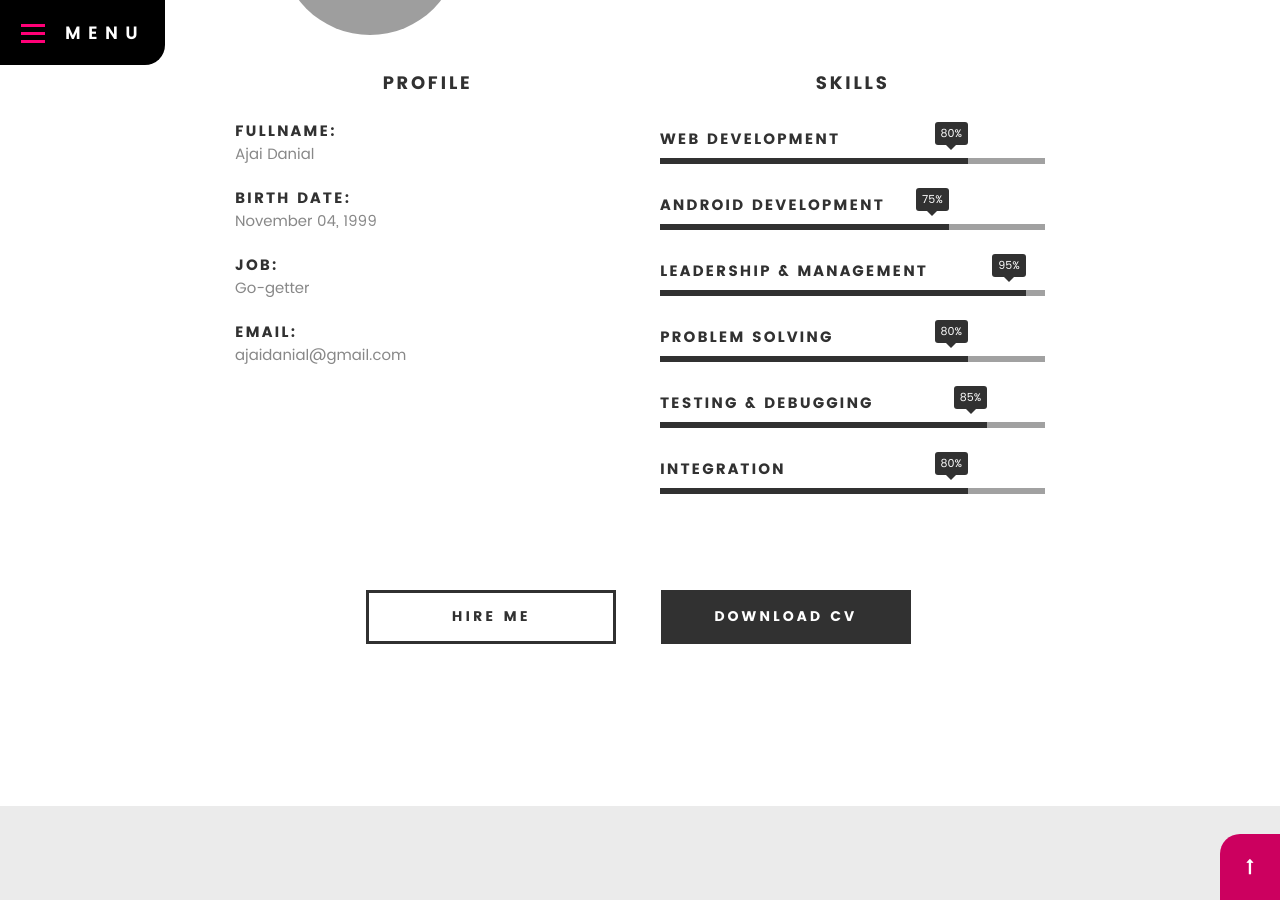
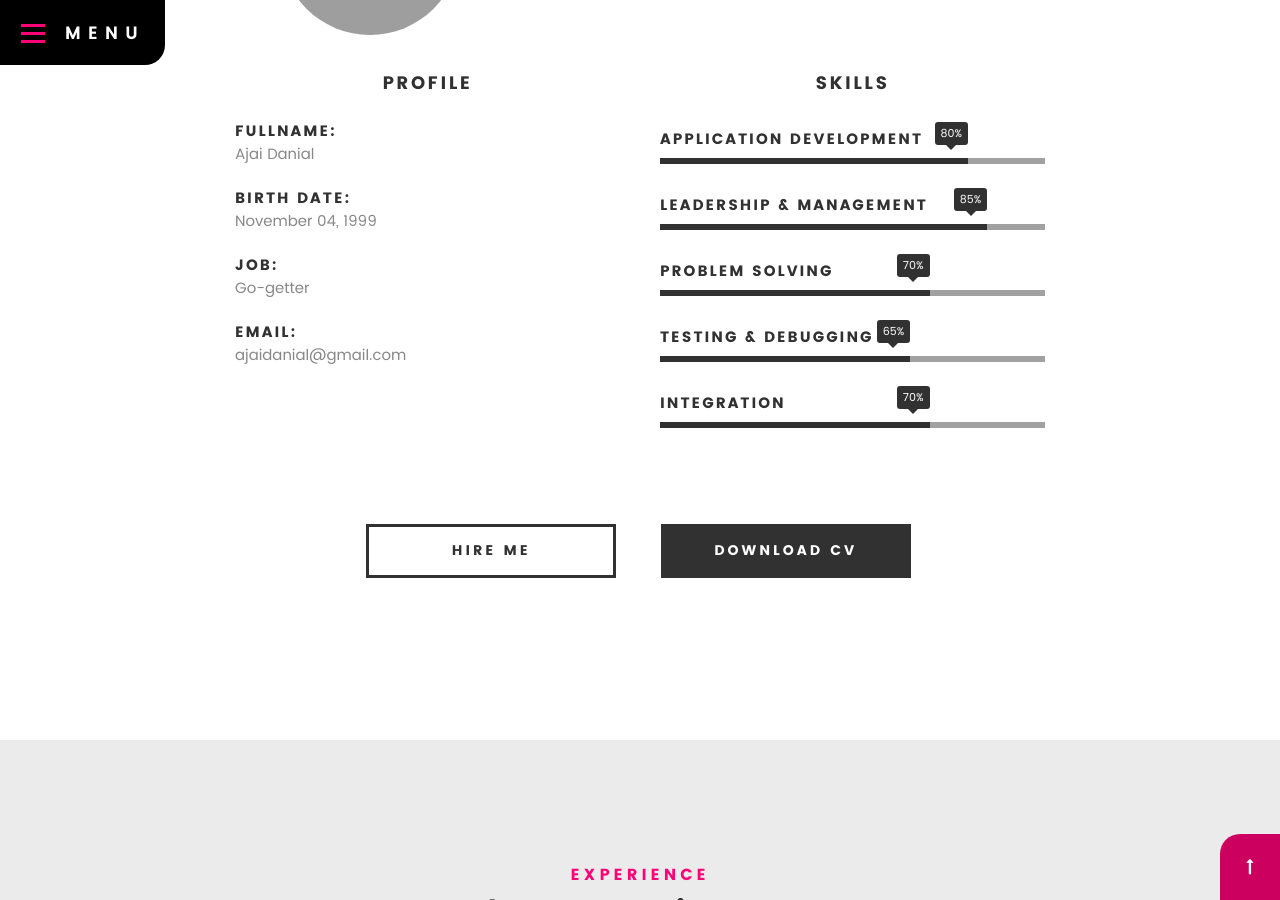
Before and after one commit to ajaidanial/ajaidanial.github.io, a Jekyll site: the page built from index.html, in a window 1280 px wide and 900 px high, scrolled down 1294 px. Built offline with Jekyll 4.4.1, drawn with Linux system fonts in a browser that asks for light colours; some web fonts are replaced; comment, search, counter and statistics services are not loaded; some of the changed text lies outside the part shown; grey boxes are pictures that could not be loaded.

Commit message:
changes for google

```diff
--- a/_data/nav.yml
+++ b/_data/nav.yml
@@ -7,8 +7,8 @@
 - name: Experience
   href: resume
 
-- name: Projects
-  href: portfolio
+# - name: Projects
+#   href: portfolio
 
 - name: Contact
   href: contact
--- a/_data/skills.yml
+++ b/_data/skills.yml
@@ -1,17 +1,14 @@
-- name: WEB DEVELOPMENT
+- name: APPLICATION DEVELOPMENT
   val: 80
 
-- name: ANDROID DEVELOPMENT
-  val: 75
-
 - name: LEADERSHIP & MANAGEMENT
-  val: 95
+  val: 85
 
 - name: PROBLEM SOLVING
-  val: 80
+  val: 70
 
 - name: TESTING & DEBUGGING
-  val: 85
+  val: 65
 
 - name: INTEGRATION
-  val: 80
+  val: 70
--- a/index.html
+++ b/index.html
@@ -150,7 +150,7 @@ layout: default
 </section>
 
 
-<section id="portfolio">
+<!-- <section id="portfolio">
     <div class="row section-intro">
         <div class="col-twelve">
             <h5>Projects</h5>
@@ -158,7 +158,7 @@ layout: default
             <p class="lead">Just a few more words to fill a bit more space. Go ahead check my projects.</p>
         </div>
     </div>
-</section>
+</section> -->
 
 
 <section id="contact">
```
Also changed, not shown: _data/experience.yml (+6 -1 lines), 1 other file.
